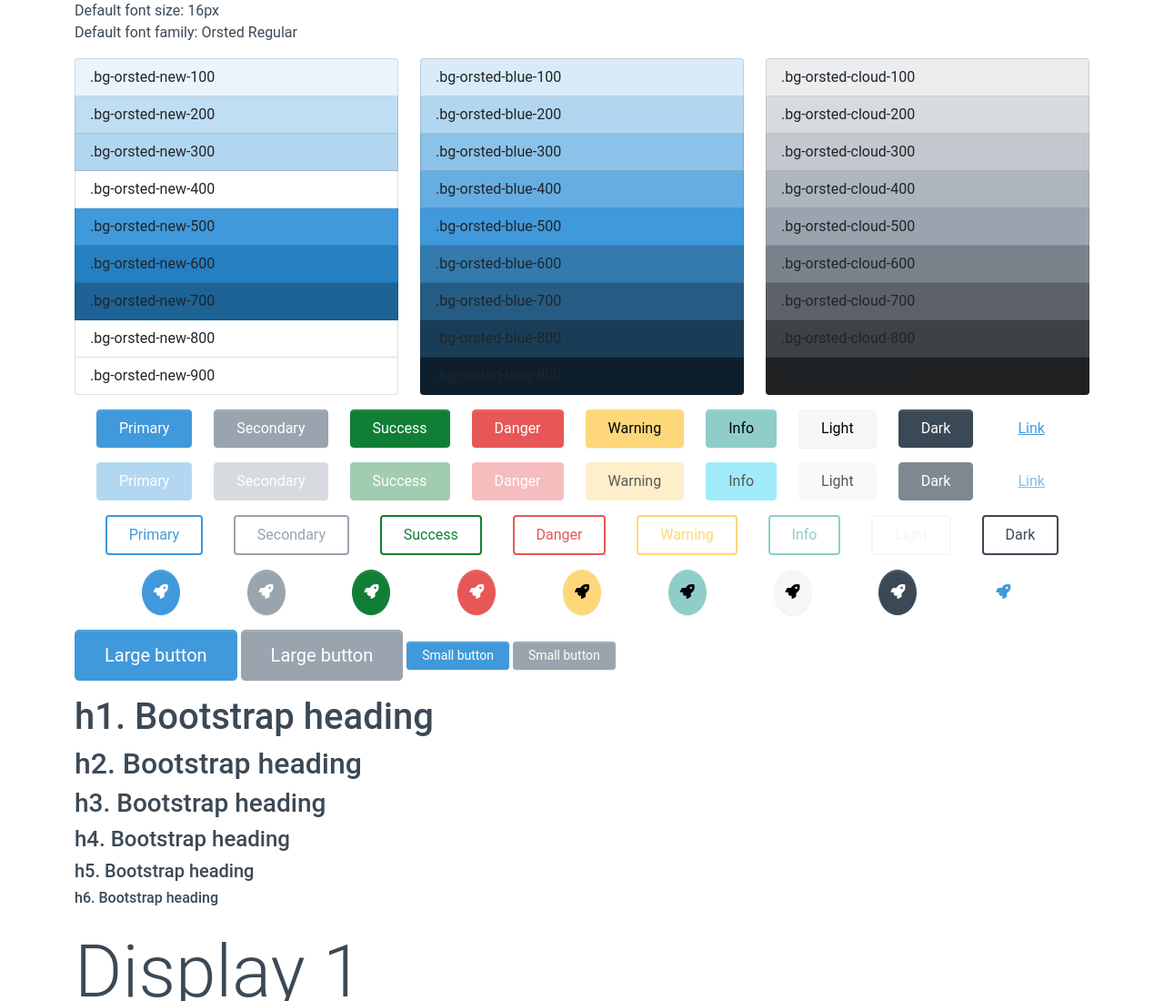
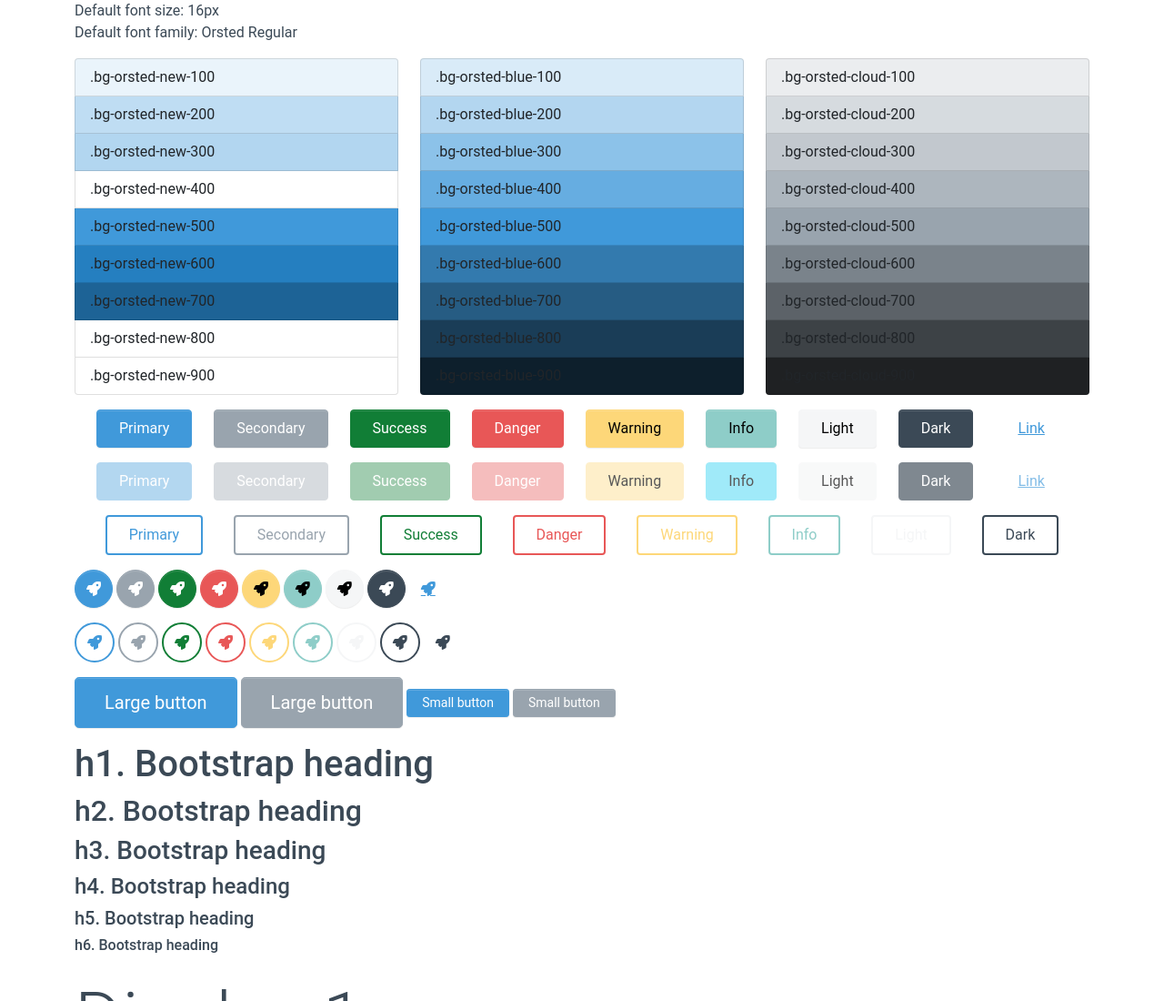
Before and after one commit to hongtat88/bootstrap-theme, a website: page index.html in a window 1280 px wide. Shown: the top 1100 px of the page at 91% size. Drawn offline with nearby package versions, Linux system fonts and the light colour scheme; files that its build step writes are made by us from their sources; a web font is replaced by a local one.

Commit message:
Fix round button

```diff
--- a/index.html
+++ b/index.html
@@ -177,7 +177,7 @@
 
     <div class="container mb-3">
       <div class="row">
-        <div class="col-lg-12 d-flex justify-content-evenly">
+        <div class="col-lg-12">
           <a class="btn btn-round btn-primary">
             <i class="fa fa-rocket" aria-hidden="true"></i>
           </a>
@@ -203,6 +203,40 @@
             <i class="fa fa-rocket" aria-hidden="true"></i>
           </a>
           <a class="btn btn-round btn-link">
+            <i class="fa fa-rocket" aria-hidden="true"></i>
+          </a>
+        </div>
+      </div>
+    </div>
+
+    <div class="container mb-3">
+      <div class="row">
+        <div class="col-lg-12">
+          <a class="btn btn-round btn-outline-primary">
+            <i class="fa fa-rocket" aria-hidden="true"></i>
+          </a>
+          <a class="btn btn-round btn-outline-secondary">
+            <i class="fa fa-rocket" aria-hidden="true"></i>
+          </a>
+          <a class="btn btn-round btn-outline-success">
+            <i class="fa fa-rocket" aria-hidden="true"></i>
+          </a>
+          <a class="btn btn-round btn-outline-danger">
+            <i class="fa fa-rocket" aria-hidden="true"></i>
+          </a>
+          <a class="btn btn-round btn-outline-warning">
+            <i class="fa fa-rocket" aria-hidden="true"></i>
+          </a>
+          <a class="btn btn-round btn-outline-info">
+            <i class="fa fa-rocket" aria-hidden="true"></i>
+          </a>
+          <a class="btn btn-round btn-outline-light">
+            <i class="fa fa-rocket" aria-hidden="true"></i>
+          </a>
+          <a class="btn btn-round btn-outline-dark">
+            <i class="fa fa-rocket" aria-hidden="true"></i>
+          </a>
+          <a class="btn btn-round btn-outline-link">
             <i class="fa fa-rocket" aria-hidden="true"></i>
           </a>
         </div>
--- a/scss/vendor-extended/bootstrap-extended/_buttons.scss
+++ b/scss/vendor-extended/bootstrap-extended/_buttons.scss
@@ -173,7 +173,7 @@
 .btn-round {
   @include bootstrap.border-radius(bootstrap.$btn-round-border-radius);
   padding: bootstrap.$btn-round-padding;
-  display: inline;
+  display: inline-flex;
 
   &:focus,
   &:active,
--- /dev/null
+++ b/scss/vendor-extended/bootstrap-extended/_type.scss
@@ -0,0 +1,2 @@
+@use './../../vendors/bootstrap' as *;
+@import "./../../node_modules/bootstrap/scss/type";
```
